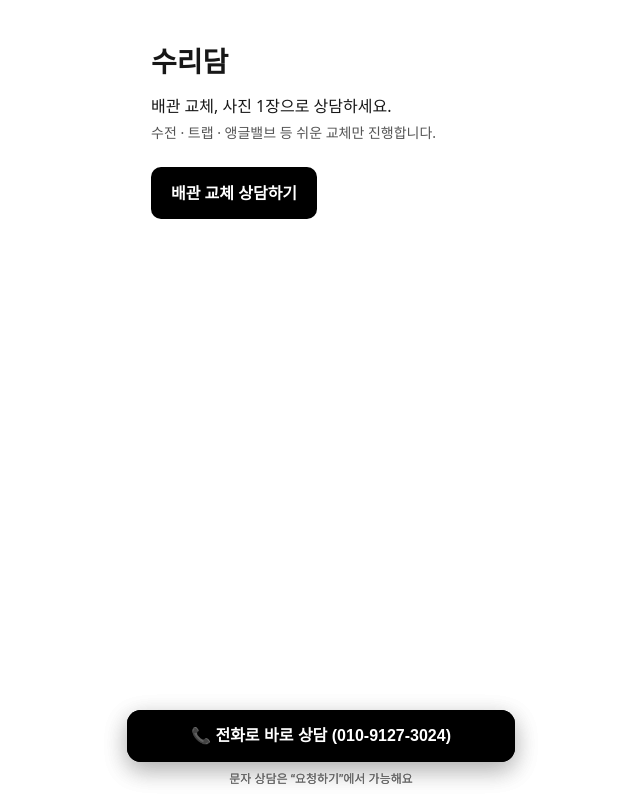
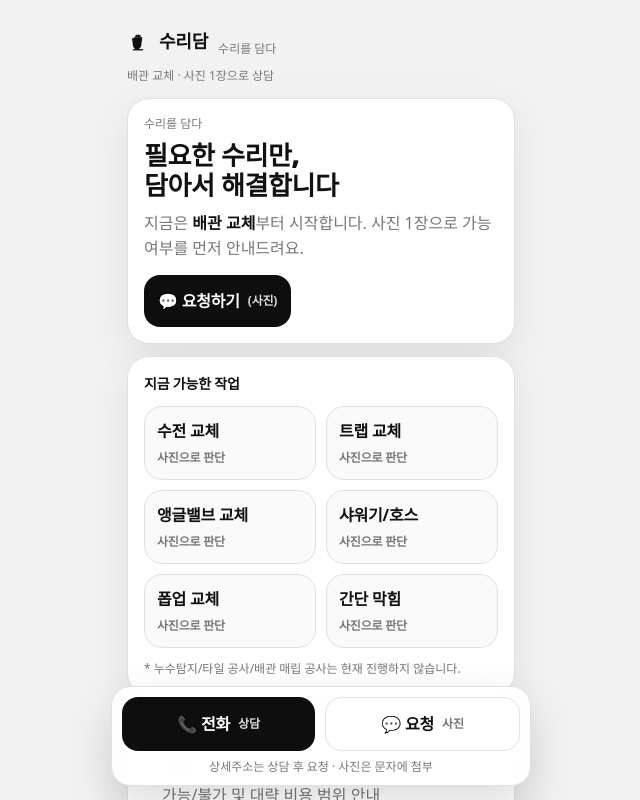
Before and after one commit to berrypizza/suridam, a Next.js app: page / in a window 1280 px wide. Shown: the top 800 px of the page, without its empty margins (319-959 px from the left). Built offline with nearby package versions, Linux system fonts and the light colour scheme.

Commit message:
add jar mark to header

```diff
--- /dev/null
+++ b/app/components/JarMark.tsx
@@ -0,0 +1,31 @@
+export default function JarMark({ size = 22 }: { size?: number }) {
+  // 아주 미니멀한 항아리 실루엣 (무채/묵직)
+  return (
+    <svg
+      width={size}
+      height={size}
+      viewBox="0 0 24 24"
+      fill="none"
+      aria-hidden="true">
+      {/* 목 부분 */}
+      <path
+        d="M9 5.6C9 4.72 9.72 4 10.6 4h2.8C14.28 4 15 4.72 15 5.6V7H9V5.6Z"
+        fill="#0E0E0E"
+        opacity="0.92"
+      />
+      {/* 몸통 */}
+      <path
+        d="M7.3 7.8c-.1-.55.33-1.05.9-1.05h7.6c.57 0 1 .5.9 1.05l-.7 3.8c-.1.55-.2 1.2-.2 1.9 0 3.1-1.7 6.5-4.8 6.5s-4.8-3.4-4.8-6.5c0-.7-.1-1.35-.2-1.9l-.7-3.8Z"
+        fill="#0E0E0E"
+      />
+      {/* 바닥 라인 (도자기 받침 느낌) */}
+      <path
+        d="M7 20.5h10"
+        stroke="#0E0E0E"
+        strokeWidth="1.6"
+        strokeLinecap="round"
+        opacity="0.9"
+      />
+    </svg>
+  );
+}
--- a/app/layout.tsx
+++ b/app/layout.tsx
@@ -1,20 +1,10 @@
 import type { Metadata } from "next";
-import { Geist, Geist_Mono } from "next/font/google";
 import "./globals.css";
-
-const geistSans = Geist({
-  variable: "--font-geist-sans",
-  subsets: ["latin"],
-});
-
-const geistMono = Geist_Mono({
-  variable: "--font-geist-mono",
-  subsets: ["latin"],
-});
+import JarMark from "./components/JarMark";
 
 export const metadata: Metadata = {
-  title: "Create Next App",
-  description: "Generated by create next app",
+  title: "수리담",
+  description: "수리를 담다. 사진 1장으로 상담하는 배관 교체 서비스",
 };
 
 export default function RootLayout({
@@ -22,54 +12,154 @@ export default function RootLayout({
 }: Readonly<{
   children: React.ReactNode;
 }>) {
+  const COLORS = {
+    bg: "#F2F2F2",
+    card: "#FFFFFF",
+    text: "#111111",
+    subText: "#777777",
+    border: "#E0E0E0",
+    accent: "#0E0E0E",
+  };
+
   return (
     <html lang="ko">
       <body
-        className={`${geistSans.variable} ${geistMono.variable} antialiased`}>
+        style={{
+          margin: 0,
+          background: COLORS.bg,
+          color: COLORS.text,
+          fontFamily: "system-ui, -apple-system, Segoe UI, Roboto, sans-serif",
+        }}>
         <div
           style={{
-            maxWidth: "420px",
+            maxWidth: 420,
             margin: "0 auto",
             minHeight: "100vh",
-            padding: "16px",
-            paddingBottom: "96px", // ✅ 하단 고정바 공간 확보
+            padding: 16,
+            paddingBottom: 140, // ✅ 하단바 공간
           }}>
+          {/* Header (quiet, minimal) */}
+          <header
+            style={{
+              position: "sticky",
+              top: 0,
+              zIndex: 20,
+              padding: "12px 0 14px",
+              backdropFilter: "blur(10px)",
+            }}>
+            <div style={{ display: "flex", alignItems: "baseline", gap: 10 }}>
+              <div style={{ display: "flex", alignItems: "center", gap: 10 }}>
+                <JarMark size={22} />
+                <div
+                  style={{
+                    fontSize: 18,
+                    fontWeight: 900,
+                    letterSpacing: -0.2,
+                  }}>
+                  수리담
+                </div>
+              </div>
+
+              <div style={{ fontSize: 12, color: COLORS.subText }}>
+                수리를 담다
+              </div>
+            </div>
+
+            <div style={{ marginTop: 10 }}>
+              <div
+                style={{
+                  fontSize: 12,
+                  color: COLORS.subText,
+                  lineHeight: 1.4,
+                }}>
+                배관 교체 · 사진 1장으로 상담
+              </div>
+            </div>
+          </header>
+
+          {/* Page */}
           {children}
+
+          {/* Bottom fixed bar (container-like, pottery vibe) */}
           <div
             style={{
               position: "fixed",
               left: "50%",
               transform: "translateX(-50%)",
-              bottom: 12,
-              width: "calc(420px - 32px)",
-              maxWidth: "calc(100vw - 32px)",
-              zIndex: 50,
+              bottom: 14,
+              width: "min(420px, calc(100vw - 32px))",
+              zIndex: 9999,
+              pointerEvents: "none",
             }}>
+            <div
+              style={{
+                pointerEvents: "auto",
+                background: "rgba(255,255,255,0.92)",
+                border: `1px solid ${COLORS.border}`,
+                borderRadius: 20,
+                padding: 10,
+                boxShadow: "0 18px 46px rgba(0,0,0,0.14)",
+                backdropFilter: "blur(12px)",
+              }}>
+              <div style={{ display: "flex", gap: 10 }}>
                 <a
                   href="tel:01091273024"
                   style={{
-                display: "block",
-                width: "100%",
-                textAlign: "center",
-                padding: "14px 16px",
-                borderRadius: 14,
-                background: "#000",
+                    flex: 1,
+                    minWidth: 0,
+                    display: "flex",
+                    alignItems: "center",
+                    justifyContent: "center",
+                    gap: 8,
+                    padding: "14px 12px",
+                    borderRadius: 16,
+                    background: COLORS.accent,
                     color: "#fff",
                     textDecoration: "none",
                     fontWeight: 900,
-                boxShadow: "0 8px 24px rgba(0,0,0,0.18)",
+                    letterSpacing: -0.2,
+                    whiteSpace: "nowrap",
                   }}>
-              📞 전화로 바로 상담 (010-9127-3024)
+                  📞 전화
+                  <span style={{ fontSize: 12, opacity: 0.85 }}>상담</span>
                 </a>
+
+                <a
+                  href="/request"
+                  style={{
+                    flex: 1,
+                    minWidth: 0,
+                    display: "flex",
+                    alignItems: "center",
+                    justifyContent: "center",
+                    gap: 8,
+                    padding: "14px 12px",
+                    borderRadius: 16,
+                    background: COLORS.card,
+                    color: COLORS.text,
+                    textDecoration: "none",
+                    fontWeight: 900,
+                    border: `1px solid ${COLORS.border}`,
+                    letterSpacing: -0.2,
+                    whiteSpace: "nowrap",
+                  }}>
+                  💬 요청
+                  <span style={{ fontSize: 12, color: COLORS.subText }}>
+                    사진
+                  </span>
+                </a>
+              </div>
 
               <div
                 style={{
                   marginTop: 8,
+                  fontSize: 12,
+                  color: COLORS.subText,
                   textAlign: "center",
-                fontSize: 12,
-                color: "#666",
+                  lineHeight: 1.35,
                 }}>
-              문자 상담은 “요청하기”에서 가능해요
+                상세주소는 상담 후 요청 · 사진은 문자에 첨부
+              </div>
             </div>
           </div>
         </div>
--- a/app/page.tsx
+++ b/app/page.tsx
@@ -1,67 +1,167 @@
 export default function Home() {
+  const COLORS = {
+    card: "#FFFFFF",
+    text: "#111111",
+    subText: "#777777",
+    border: "#E0E0E0",
+    accent: "#0E0E0E",
+  };
+
+  const cardStyle: React.CSSProperties = {
+    background: COLORS.card,
+    border: `1px solid ${COLORS.border}`,
+    borderRadius: 22,
+    padding: 16,
+    boxShadow: "0 14px 40px rgba(0,0,0,0.08)",
+  };
+
   return (
-    <main style={{ padding: "24px", fontFamily: "system-ui" }}>
-      <h1 style={{ fontSize: "28px", fontWeight: "bold" }}>수리담</h1>
+    <main style={{ display: "grid", gap: 12 }}>
+      {/* Hero */}
+      <section style={cardStyle}>
+        <div style={{ fontSize: 12, color: COLORS.subText }}>수리를 담다</div>
+        <h1
+          style={{
+            marginTop: 8,
+            marginBottom: 0,
+            fontSize: 26,
+            fontWeight: 950,
+            letterSpacing: -0.4,
+            lineHeight: 1.15,
+          }}>
+          필요한 수리만,
+          <br />
+          담아서 해결합니다
+        </h1>
 
-      <p style={{ marginTop: "12px", fontSize: "16px" }}>
-        배관 교체, 사진 1장으로 상담하세요.
-      </p>
-
-      <p style={{ marginTop: "4px", fontSize: "14px", color: "#555" }}>
-        수전 · 트랩 · 앵글밸브 등 쉬운 교체만 진행합니다.
+        <p style={{ marginTop: 10, color: COLORS.subText, lineHeight: 1.55 }}>
+          지금은 <b style={{ color: COLORS.text }}>배관 교체</b>부터 시작합니다.
+          사진 1장으로 가능 여부를 먼저 안내드려요.
         </p>
 
         <a
           href="/request"
           style={{
-          display: "inline-block",
-          marginTop: "24px",
-          padding: "14px 20px",
-          backgroundColor: "black",
-          color: "white",
-          borderRadius: "10px",
+            display: "inline-flex",
+            alignItems: "center",
+            justifyContent: "center",
+            gap: 8,
+            marginTop: 14,
+            padding: "14px 14px",
+            borderRadius: 16,
+            background: COLORS.accent,
+            color: "#fff",
             textDecoration: "none",
-          fontWeight: "bold",
+            fontWeight: 900,
+            letterSpacing: -0.2,
           }}>
-        배관 교체 상담하기
+          💬 요청하기{" "}
+          <span style={{ fontSize: 12, opacity: 0.85 }}>(사진)</span>
         </a>
+      </section>
+
+      {/* Scope */}
+      <section style={cardStyle}>
+        <div style={{ fontSize: 14, fontWeight: 900, letterSpacing: -0.2 }}>
+          지금 가능한 작업
+        </div>
+
         <div
           style={{
-          position: "fixed",
-          left: "50%",
-          transform: "translateX(-50%)",
-          bottom: 12,
-          width: "calc(420px - 32px)",
-          maxWidth: "calc(100vw - 32px)",
-          zIndex: 50,
+            marginTop: 12,
+            display: "grid",
+            gridTemplateColumns: "1fr 1fr",
+            gap: 10,
           }}>
+          {[
+            "수전 교체",
+            "트랩 교체",
+            "앵글밸브 교체",
+            "샤워기/호스",
+            "폽업 교체",
+            "간단 막힘",
+          ].map((t) => (
+            <div
+              key={t}
+              style={{
+                border: `1px solid ${COLORS.border}`,
+                borderRadius: 18,
+                padding: 12,
+                background: "#FAFAFA",
+                fontWeight: 850,
+                letterSpacing: -0.2,
+              }}>
+              {t}
+              <div
+                style={{ marginTop: 6, fontSize: 12, color: COLORS.subText }}>
+                사진으로 판단
+              </div>
+            </div>
+          ))}
+        </div>
+
+        <div
+          style={{
+            marginTop: 12,
+            fontSize: 12,
+            color: COLORS.subText,
+            lineHeight: 1.5,
+          }}>
+          * 누수탐지/타일 공사/배관 매립 공사는 현재 진행하지 않습니다.
+        </div>
+      </section>
+
+      {/* How */}
+      <section style={cardStyle}>
+        <div style={{ fontSize: 14, fontWeight: 900, letterSpacing: -0.2 }}>
+          진행 방식
+        </div>
+
+        <ol
+          style={{
+            marginTop: 10,
+            paddingLeft: 18,
+            color: COLORS.subText,
+            lineHeight: 1.7,
+          }}>
+          <li>사진 1~3장 + 증상 입력</li>
+          <li>가능/불가 및 대략 비용 범위 안내</li>
+          <li>확정 후 상세주소 요청 → 방문</li>
+        </ol>
+
+        <div style={{ marginTop: 12, display: "flex", gap: 10 }}>
+          <a
+            href="/request"
+            style={{
+              flex: 1,
+              textAlign: "center",
+              padding: "12px 12px",
+              borderRadius: 16,
+              background: COLORS.card,
+              border: `1px solid ${COLORS.border}`,
+              textDecoration: "none",
+              color: COLORS.text,
+              fontWeight: 900,
+            }}>
+            💬 요청
+          </a>
+
           <a
             href="tel:01091273024"
             style={{
-            display: "block",
-            width: "100%",
+              flex: 1,
               textAlign: "center",
-            padding: "14px 16px",
-            borderRadius: 14,
-            background: "#000",
+              padding: "12px 12px",
+              borderRadius: 16,
+              background: COLORS.accent,
+              textDecoration: "none",
               color: "#fff",
-            textDecoration: "none",
               fontWeight: 900,
-            boxShadow: "0 8px 24px rgba(0,0,0,0.18)",
             }}>
-          📞 전화로 바로 상담 (010-9127-3024)
+            📞 전화
           </a>
-
-        <div
-          style={{
-            marginTop: 8,
-            textAlign: "center",
-            fontSize: 12,
-            color: "#666",
-          }}>
-          문자 상담은 “요청하기”에서 가능해요
         </div>
-      </div>
+      </section>
     </main>
   );
 }
```
Lines whose indentation alone changed are shown as unchanged.
